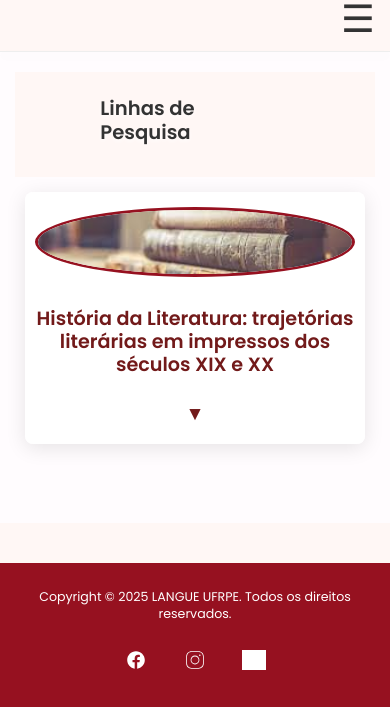
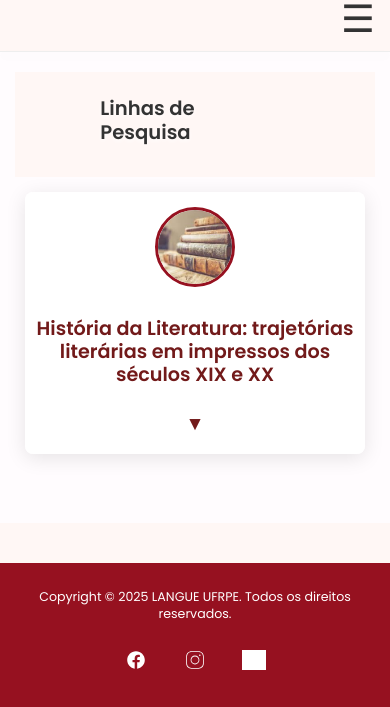
Before and after one commit to LucasAlb1609/langue_ufrpe, a Django app: page /linhas-de-pesquisa/ in a window 390 px wide. Shown: the part 137-844 px from the top of the page. Run offline with Django 5.2, Linux system fonts and the light colour scheme; data comes from the database, SQL or seed files in the repository; data that the repository does not hold is empty; some libraries are stand-ins or nearby versions; grey boxes are pictures that could not be loaded.

Commit message:
Alteração no menu principal e correção na responsividade de linha-pesquisa-image dentro de Linhas de Pesquisa

```diff
--- a/static/styles/modular/mobile.css
+++ b/static/styles/modular/mobile.css
@@ -60,8 +60,18 @@
     }
 
     .linha-pesquisa-image {
-        width: 100%;
+        width: 80px;
+        height: 80px;
+        min-width: 80px;
+        max-width: 80px;
+        max-height: 80px;
+        border-radius: 50%;
+        overflow: hidden;
+        border: 3px solid var(--secondary-color);
         margin: 0 auto 15px;
+        display: flex;
+        align-items: center;
+        justify-content: center;
     }
 
     /* --- CORREÇÃO DO MENU HAMBÚRGUER (Layout Horizontal) --- */
--- a/templates/base.html
+++ b/templates/base.html
@@ -44,7 +44,6 @@
     <nav class="main-nav" role="navigation" aria-label="Menu principal">
         <button id="navToggle" class="nav-toggle" aria-label="Abrir menu" aria-expanded="false"></button>
         <ul class="main-nav-list" id="mainNavList">
-            <li><a href="#langue">Conheça o LANGUE UFRPE</a></li>
             <li><a href="/linhas-de-pesquisa/">Linhas de Pesquisa</a></li>
             <li><a href="/producoes-e-publicacoes/">Produções Bibliográficas</a></li>
             <li><a href="/galeria/">Galeria</a></li>
```
